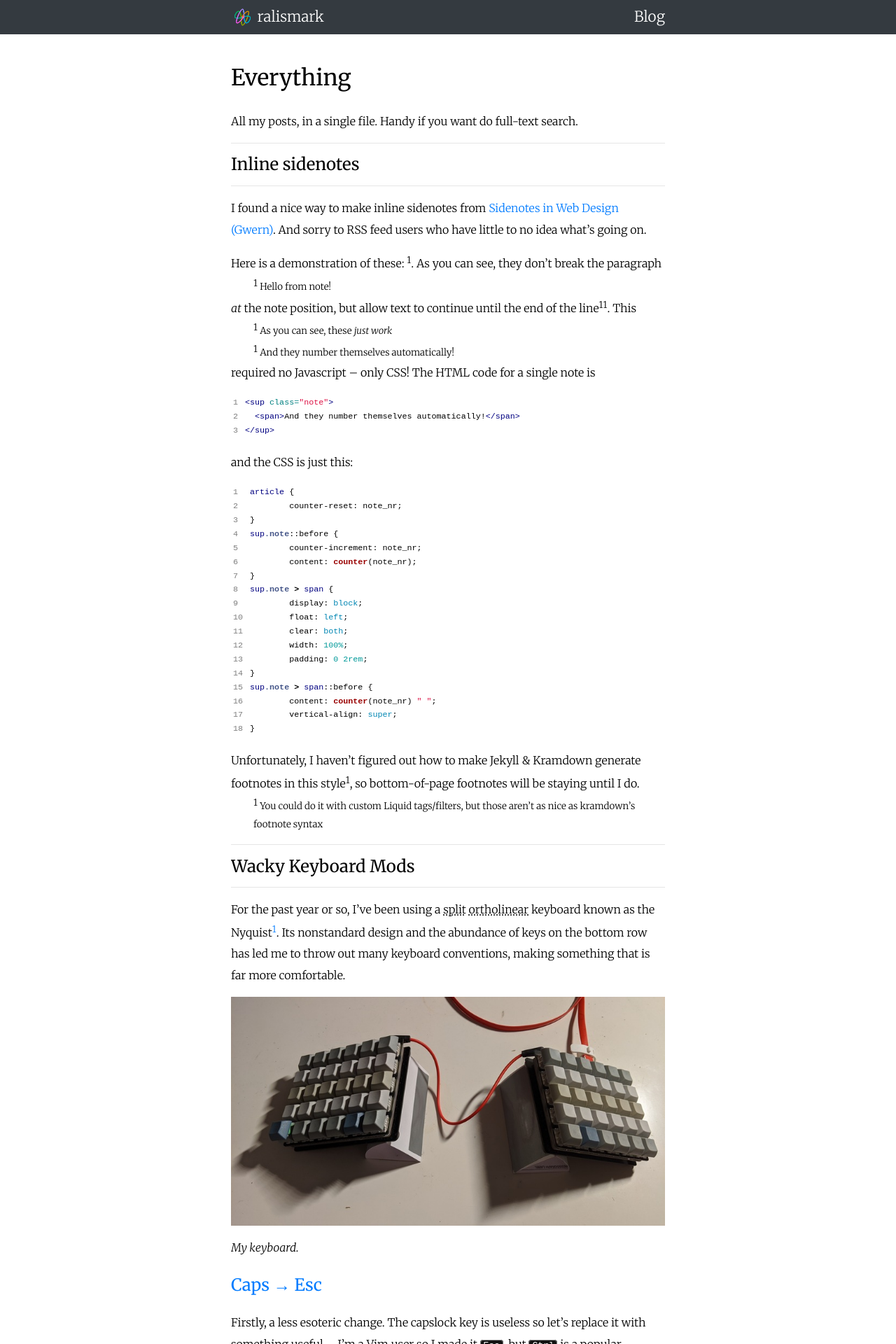
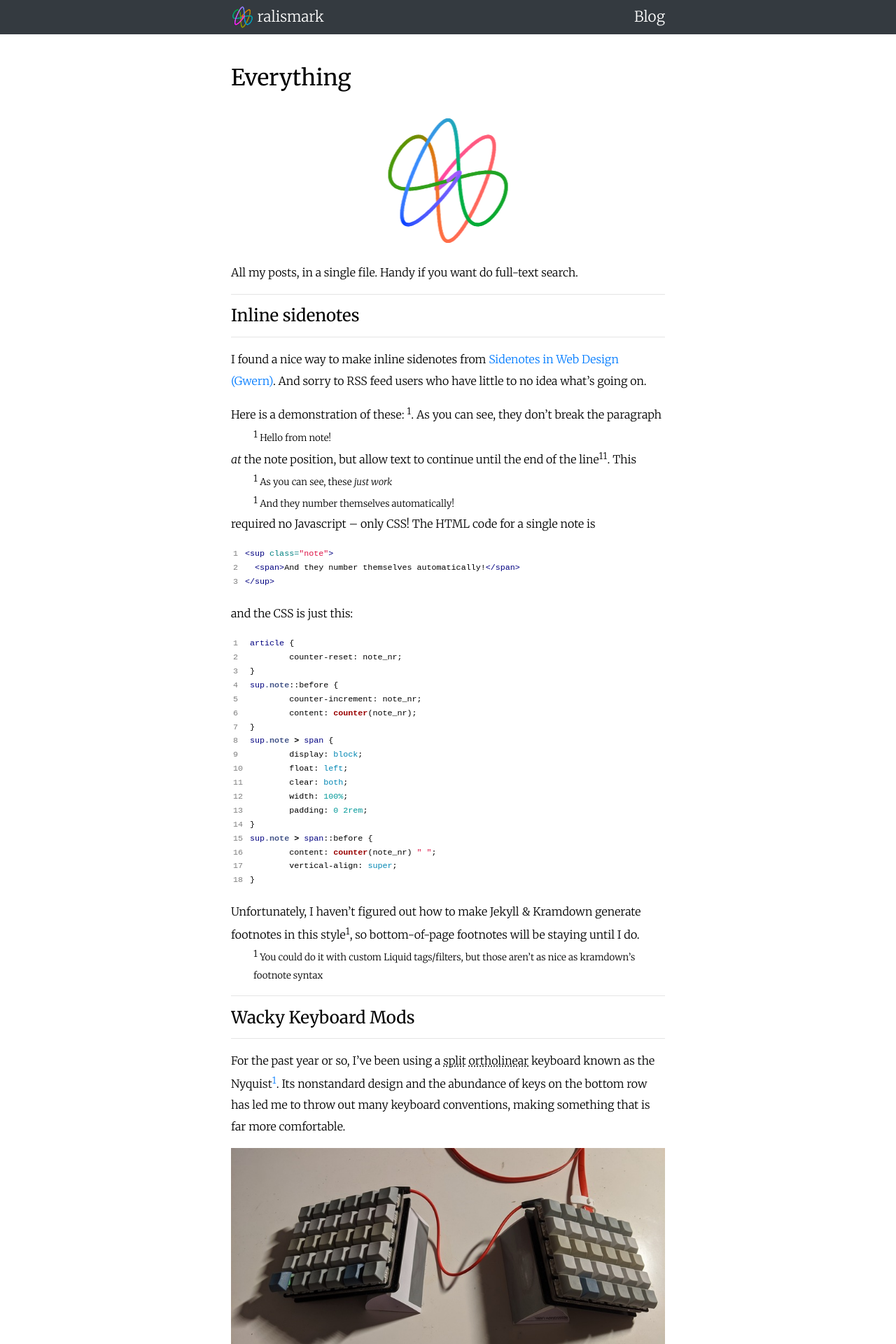
Before and after one commit to ralismark/ralismark.github.io, a Jekyll site: the page built from everything.html, in a window 1280 px wide. Shown: the top 1920 px of the page at 70% size. Built offline with Jekyll 4.4.1, drawn with Linux system fonts in a browser that asks for light colours; nearby versions of some CDN libraries.

Commit message:
Convert logo to svg

```diff
--- a/_sass/default.scss
+++ b/_sass/default.scss
@@ -17,7 +17,7 @@
 			width: 1.6em;
 			margin-right: 0.2em;
 			vertical-align: bottom;
-			background: center/100% no-repeat url('/assets/logo.png');
+			background: center/100% no-repeat url('/assets/spiral.svg');
 		}
 	}
 }
--- a/everything.html
+++ b/everything.html
@@ -4,6 +4,24 @@
 ---
 
 <h1>Everything</h1>
+<style>
+@keyframes huespin {
+  from { filter: hue-rotate(0deg);   }
+  to   { filter: hue-rotate(360deg); }
+}
+svg#spiral {
+}
+svg#spiral > use {
+  animation-duration: 3s;
+  animation-name: huespin;
+  animation-iteration-count: infinite;
+}
+</style>
+
+<svg id="spiral" width="200" height="200" viewBox="-200 -200 400 400" xmlns="http://www.w3.org/2000/svg">
+  <title>Have an easter egg!</title>
+  <use href="/assets/spiral.svg#root" width="100" height="100" stroke-width="10">
+</svg>
 
 <p>
 All my posts, in a single file. Handy if you want do full-text search.
```
Also changed, not shown: assets/logo.png (deleted), assets/spiral.svg (added).
